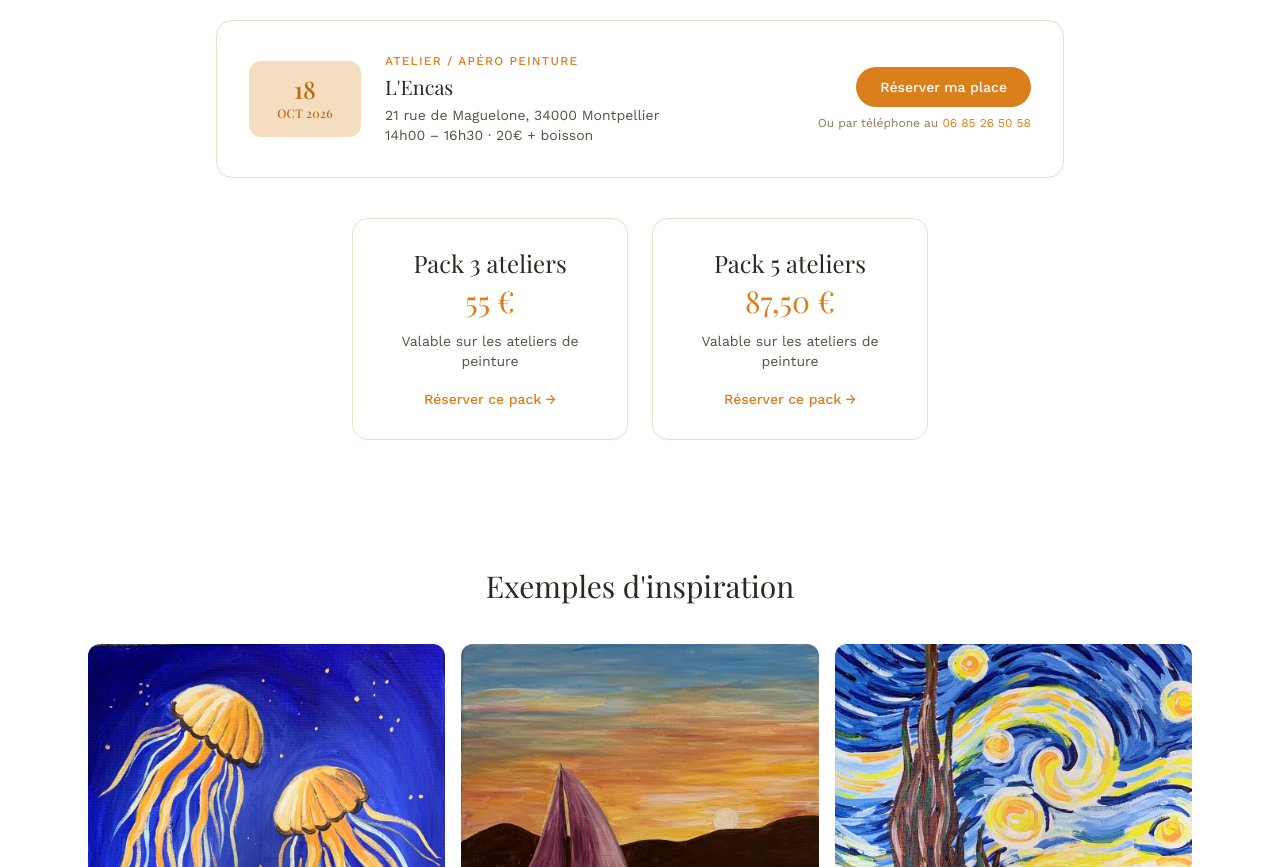
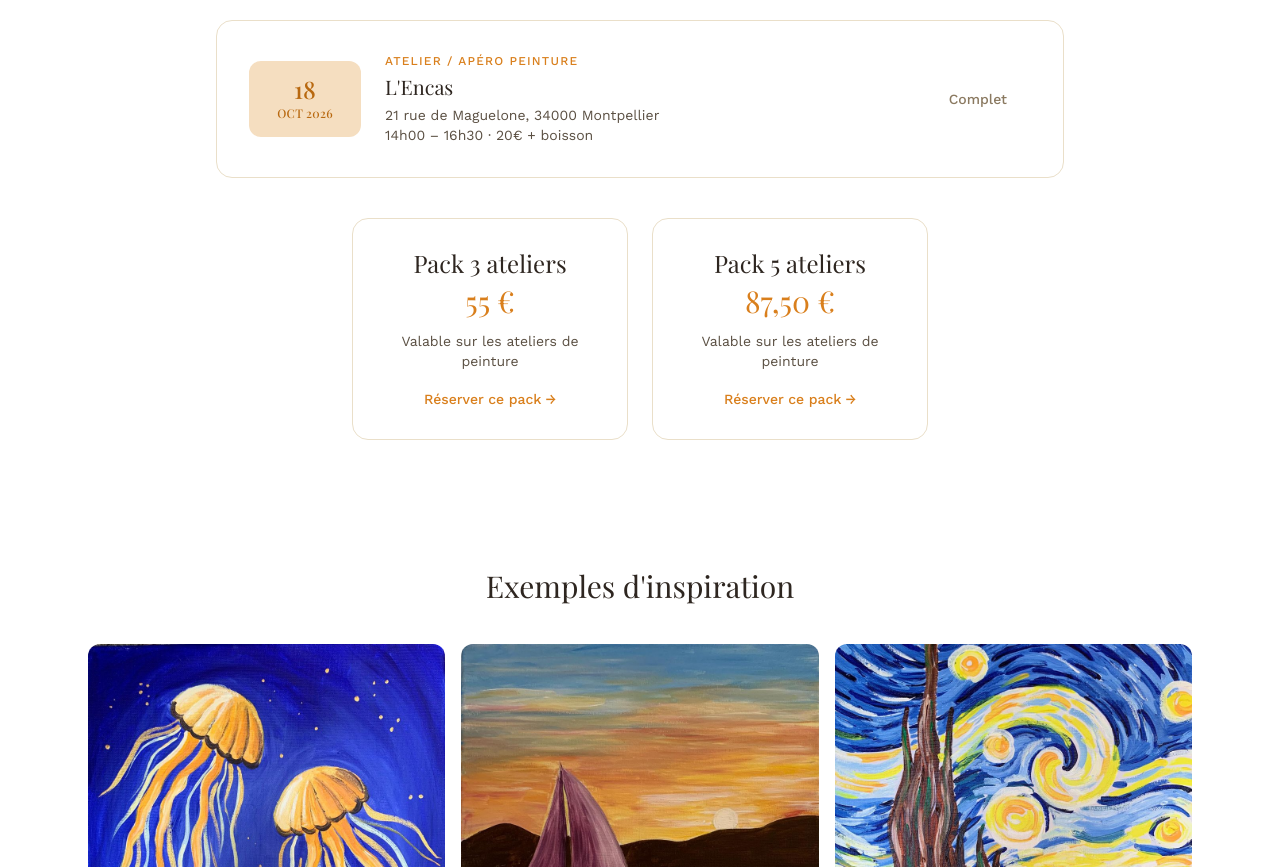
Before and after one commit to hernandcb/site-josephine, a website: page ateliers-peinture.html in a window 1280 px wide. Shown: the part 1819-2686 px from the top of the page. Drawn offline with nearby package versions, Linux system fonts and the light colour scheme; a web font is replaced by a local one.

Commit message:
Update ateliers-peinture.html

```diff
--- a/ateliers-peinture.html
+++ b/ateliers-peinture.html
@@ -215,11 +215,13 @@
         <p class="text-sm text-[#5A4F42]">14h00 – 16h30 · 20€ + boisson</p>
       </div>
       <div class="flex flex-col gap-2 md:items-end">
-        <a href="https://buy.stripe.com/00w14obkX27S4uC3oH0kE0e" data-umami-event="reserva-lencas-20oct" data-umami-event-ubicacion="atelier-peinture" class="btn-primary px-6 py-2.5 rounded-full text-sm font-medium text-center">Réserver ma place</a>
+
+      <span class="inline-block px-6 py-2.5 rounded-full text-sm font-medium text-center bg-[#EADFC9] text-[#8A7960]">Complet</span>
+      <!--  <a href="https://buy.stripe.com/00w14obkX27S4uC3oH0kE0e" data-umami-event="reserva-lencas-20oct" data-umami-event-ubicacion="atelier-peinture" class="btn-primary px-6 py-2.5 rounded-full text-sm font-medium text-center">Réserver ma place</a>
         <p class="text-xs text-[#8A7960] text-center md:text-right">
           Ou par téléphone au
           <a href="tel:0685265058" alt="Appel au 0685265058"  class="text-terracotta hover:underline">06 85 26 50 58</a>
-        </p>
+        </p> -->
       </div>
     </div>
 
```
